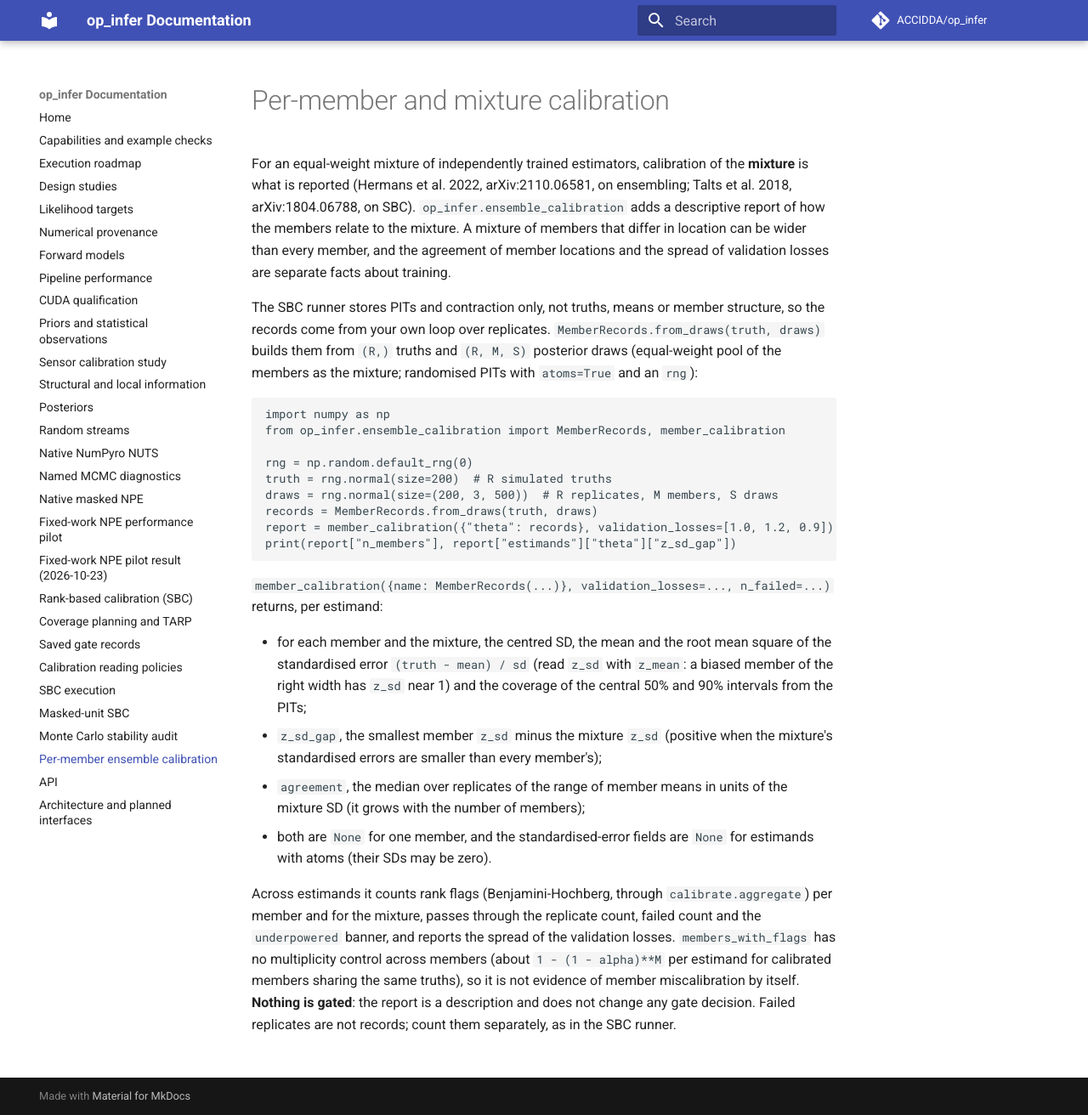
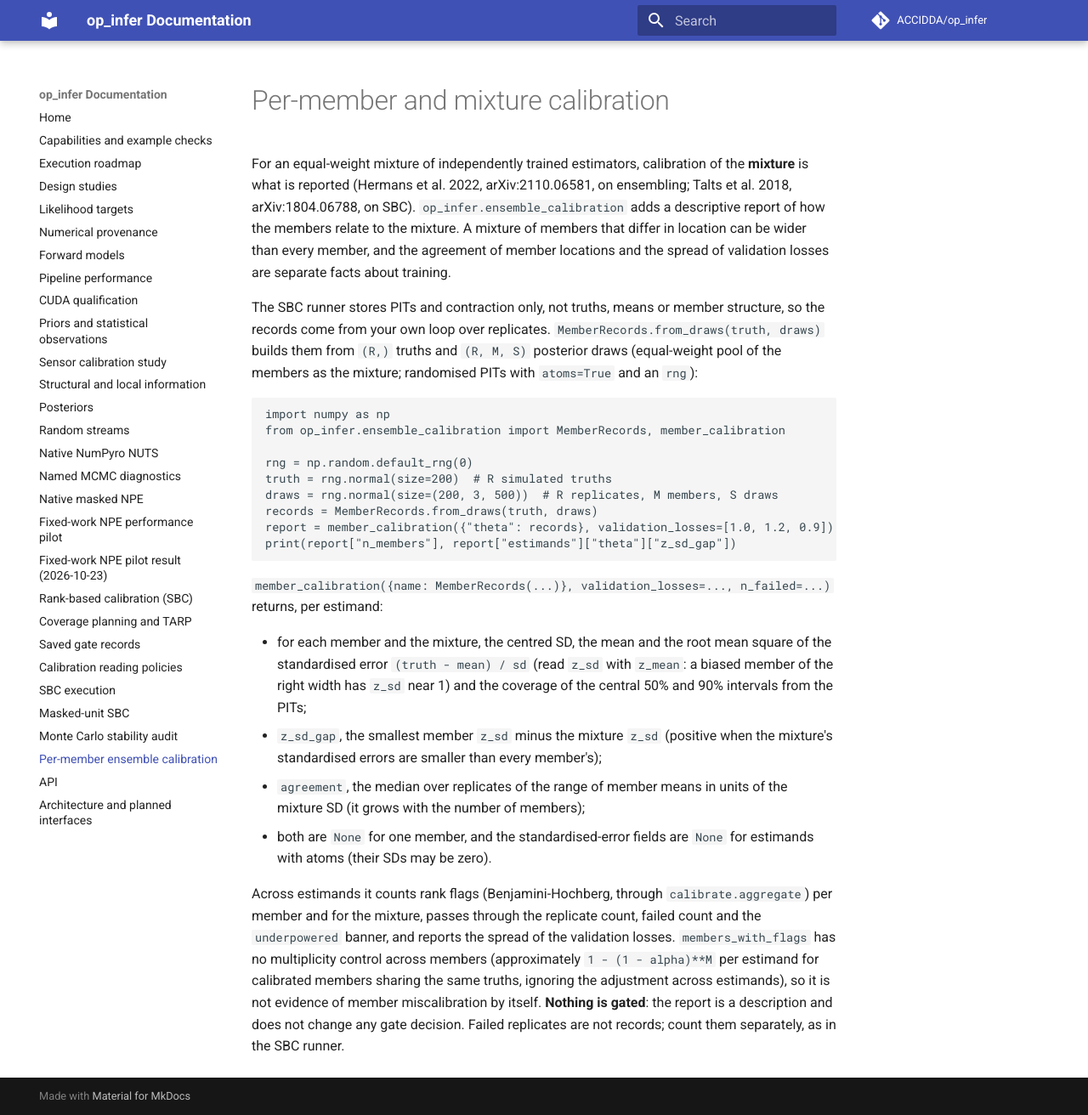
Before and after one commit to ACCIDDA/op_infer, an MkDocs documentation site: the page built from docs/ensemble-calibration.md, in a window 1280 px wide and 1312 px high. Shown: the whole window at 85% size. Built offline with MkDocs 1.6.1 and Material for MkDocs 9.7.7, drawn with Linux system fonts in a browser that asks for light colours; comment, search, counter and statistics services are not loaded.

Commit message:
Ensemble calibration: wording, S >= 2 check, changelog (review nits of #77)
Co-authored-by: Copilot <223556219+Copilot@users.noreply.github.com>

```diff
--- a/docs/ensemble-calibration.md
+++ b/docs/ensemble-calibration.md
@@ -44,8 +44,8 @@ Across estimands it counts rank flags (Benjamini-Hochberg, through
 `calibrate.aggregate`) per member and for the mixture, passes through the
 replicate count, failed count and the `underpowered` banner, and reports the
 spread of the validation losses. `members_with_flags` has no multiplicity control
-across members (about `1 - (1 - alpha)**M` per estimand for calibrated members
-sharing the same truths), so it is not evidence of member miscalibration by
+across members (approximately `1 - (1 - alpha)**M` per estimand for calibrated members
+sharing the same truths, ignoring the adjustment across estimands), so it is not evidence of member miscalibration by
 itself. **Nothing is gated**: the report is a description and does
 not change any gate decision. Failed replicates are not records; count them
 separately, as in the SBC runner.
```
Also changed, not shown: CHANGELOG.md (+2 -1 lines), 2 other files.
